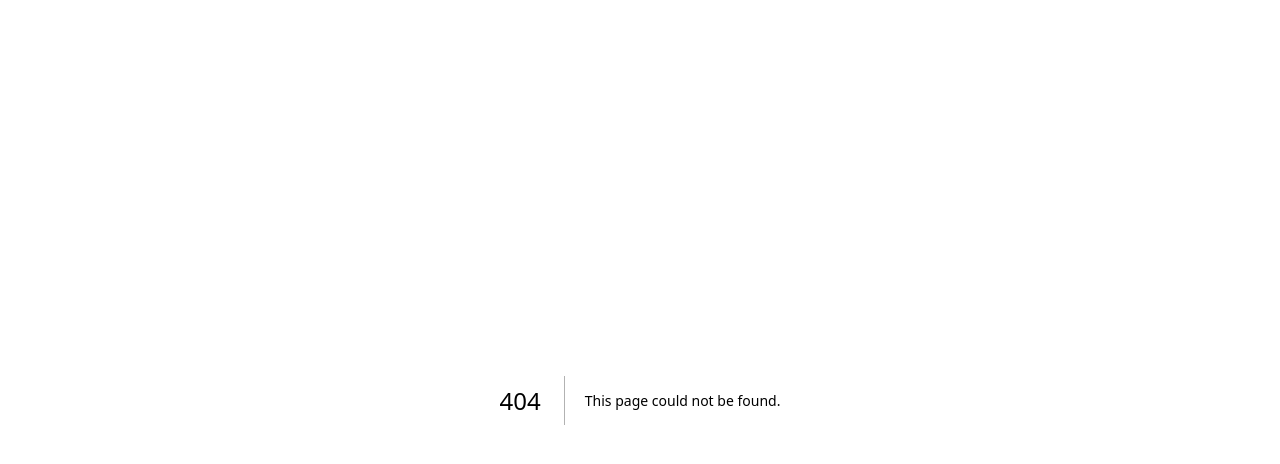
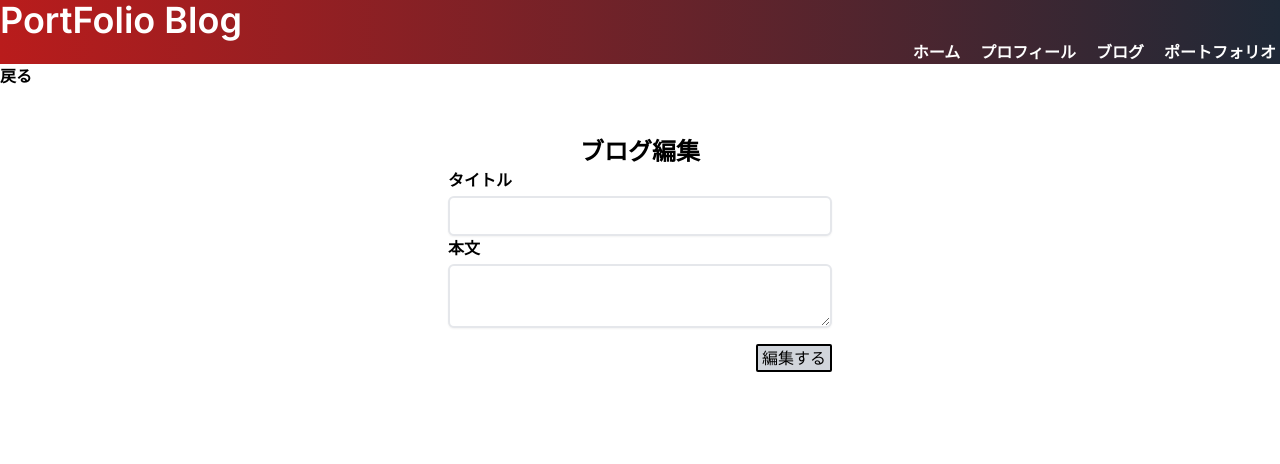
Before and after one commit to TkedaSyuri/my-blog-client, a Next.js app: page /blog/edit/1 in a window 1280 px wide. Before the commit this address had no page. Shown: the top 464 px of the page. Built offline with nearby package versions, Linux system fonts and the light colour scheme.

Commit message:
blogの編集ページ作成

```diff
--- /dev/null
+++ b/src/app/(main)/blog/edit/[id]/page.tsx
@@ -0,0 +1,73 @@
+"use client";
+
+import { editPost } from "@/app/api/post";
+import Link from "next/link";
+import { useRouter } from "next/navigation";
+import { ChangeEvent, FormEvent, useState } from "react";
+
+
+
+
+const EditPostPage = ({ params }: { params: { id: string } }) => {
+  const [title, setTitle] = useState("");
+  const [content, setContent] = useState("");
+  const router = useRouter();
+  const id = params.id
+
+
+  const handleSubmit = async (e: FormEvent) => {
+    e.preventDefault();
+
+    await editPost(title, content,id);
+    router.push("/blog");
+    router.refresh()
+  };
+
+  return (
+    <div className="flex flex-col justify-center ">
+      <div className="font-bold flex justify-start">
+        <Link href={"/blog"}>
+          <span>戻る</span>
+        </Link>
+      </div>
+
+      <div className="mt-10 mx-auto w-full max-w-sm">
+        <h1 className="pt-2 text-2xl font-bold flex justify-center">
+          ブログ編集
+        </h1>
+        <form onSubmit={handleSubmit}>
+          <div>
+            <label className="block font-semibold">タイトル</label>
+            <input
+              type="text"
+              className="block mt-1 py-1.5 px-2 w-full rounded-md border-2 border-gray shadow-sm outline-none"
+              onChange={(e: ChangeEvent<HTMLInputElement>) =>
+                setTitle(e.target.value)
+              }
+            />
+          </div>
+          <div>
+            <label className="block font-semibold ">本文</label>
+            <textarea
+              className="block mt-1 py-1.5 px-2 w-full rounded-md border-2 border-gray shadow-sm outline-none"
+              onChange={(e: ChangeEvent<HTMLTextAreaElement>) =>
+                setContent(e.target.value)
+              }
+            />
+          </div>
+          <div className="flex justify-end">
+          <button
+            type="submit"
+            className="mt-4 px-1 bg-gray-300 border-2 border-black rounded-sm "
+          >
+            <span>編集する</span>
+          </button>
+
+          </div>
+        </form>
+      </div>
+    </div>
+  );
+};
+
+export default EditPostPage;
```
